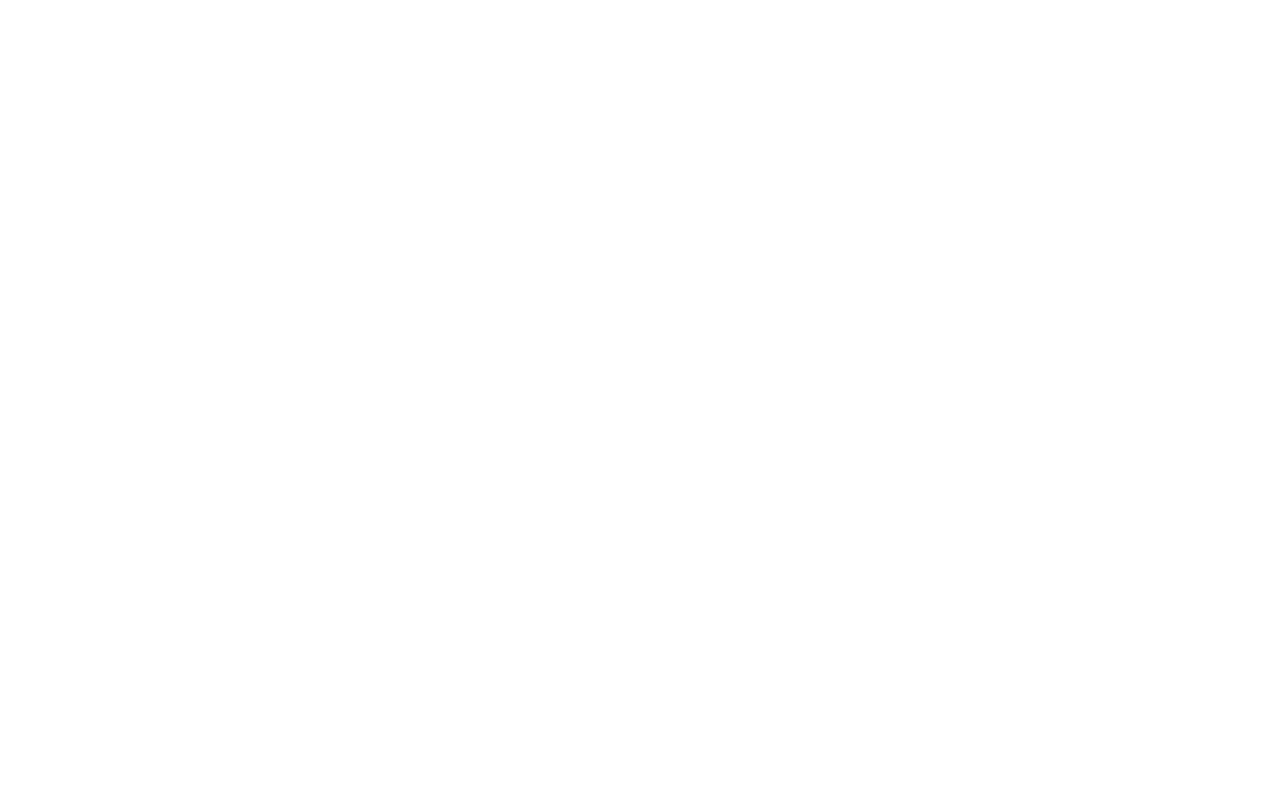
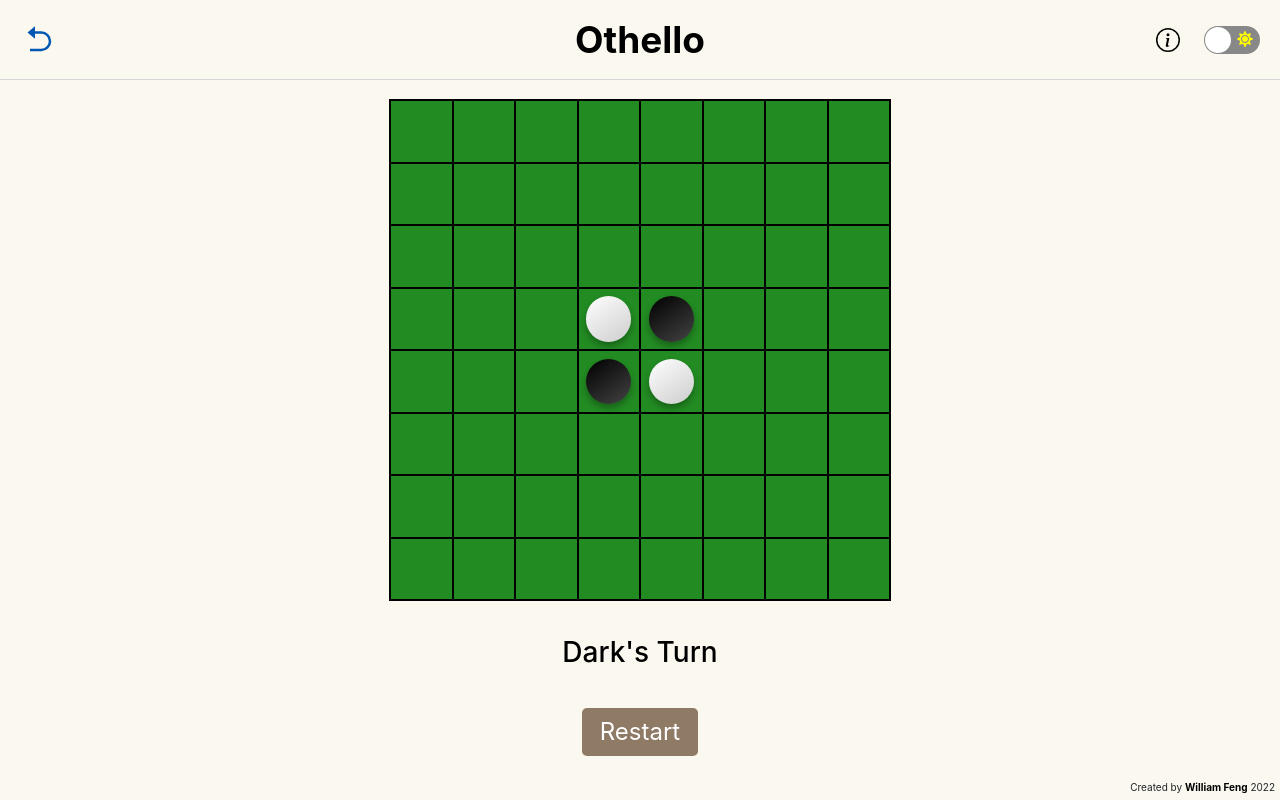
Before and after one commit to William-Feng/mini-playground, a React (Create React App) app: page /othello in a window 1280 px wide. Before the commit this address had no page. Built offline with nearby package versions, Linux system fonts and the light colour scheme.

Commit message:
Set up framework for new game: Othello

```diff
--- a/src/App.tsx
+++ b/src/App.tsx
@@ -16,8 +16,9 @@ import Emoji from "./components/emoji/Emoji";
 import Sliding from "./components/sliding/Sliding";
 import Game2048 from "./components/2048/Game2048";
 import Minesweeper from "./components/minesweeper/Minesweeper";
+import LightsOut from "./components/lights-out/LightsOut";
+import Othello from "./components/othello/Othello";
 import "./App.css";
-import LightsOut from "./components/lights-out/LightsOut";
 
 export interface GameStat {
   [key: string]: {
@@ -101,6 +102,11 @@ function App() {
         localStorage.getItem("lights-minTurns-medium") || "N/A",
       "Minimum Turns (Hard)":
         localStorage.getItem("lights-minTurns-hard") || "N/A",
+    },
+    Othello: {
+      "Light Won": localStorage.getItem("othello-lightWon") || 0,
+      "Dark Won": localStorage.getItem("othello-darkWon") || 0,
+      "Players Drew": localStorage.getItem("othello-drew") || 0,
     },
   });
 
@@ -214,6 +220,18 @@ function App() {
             </AppContext.Provider>
           }
         />
+        <Route
+          path="/othello"
+          element={
+            <AppContext.Provider
+              value={{ theme, toggleTheme, gameStat, setGameStat }}
+            >
+              <Navbar heading="Othello" />
+              <Othello />
+              <Footer />
+            </AppContext.Provider>
+          }
+        />
       </Routes>
     </>
   );
--- a/src/components/misc/Navbar.tsx
+++ b/src/components/misc/Navbar.tsx
@@ -29,6 +29,8 @@ const Navbar: FC<{ heading: string }> = ({ heading }) => {
       "Minesweeper is a game where you need to clear the board without detonating any hidden mines. Left-click to reveal the adjacent mine counts and right-click (or toggle the flag mode) to mark a cell as a mine.",
     "Lights Out":
       "Lights Out is a game where you need to turn off all the lights on the board in the fewest number of moves. Clicking a cell will toggle the state of that cell and its adjacent cells.",
+    Othello:
+      "Othello is a game where you need to flip your opponent's pieces to your colour by trapping them between your pieces. The game ends when the board is full or no more moves can be made, with the winner having more pieces.",
   };
 
   const gameStats = (game: string) => {
--- /dev/null
+++ b/src/components/othello/Othello.css
@@ -0,0 +1,36 @@
+.othello .board {
+  grid-template-columns: repeat(8, auto);
+  grid-gap: 0px;
+  background-color: forestgreen;
+}
+
+.othello#dark .board {
+  background-color: darkgreen;
+}
+
+.othello .cell {
+  height: 62.5px;
+  width: 62.5px;
+  display: flex;
+  justify-content: center;
+  align-items: center;
+  outline: 1px solid black;
+  border-radius: 0;
+  border: none;
+}
+
+.othello .tile-light,
+.othello .tile-dark {
+  width: 75%;
+  height: 75%;
+  border-radius: 50%;
+  box-shadow: 0 4px 6px rgba(0, 0, 0, 0.3);
+}
+
+.othello .tile-light {
+  background: linear-gradient(145deg, #ffffff, #cdcdcd);
+}
+
+.othello .tile-dark {
+  background: linear-gradient(145deg, #000000, #434343);
+}
--- /dev/null
+++ b/src/components/othello/Othello.tsx
@@ -0,0 +1,67 @@
+import React, { FC, useContext, useState } from "react";
+import { AppContext, AppContextType } from "../../App";
+import "./Othello.css";
+
+type Player = "light" | "dark";
+type Cell = Player | null;
+
+const Othello: FC = () => {
+  const { theme } = useContext<AppContextType>(AppContext);
+
+  const SIZE = 8;
+
+  const createInitialBoard = (): Cell[][] => {
+    const board: Cell[][] = Array.from({ length: SIZE }, () =>
+      Array(SIZE).fill(null)
+    );
+    board[3][3] = "light";
+    board[3][4] = "dark";
+    board[4][3] = "dark";
+    board[4][4] = "light";
+    return board;
+  };
+
+  const [board, setBoard] = useState<Cell[][]>(createInitialBoard());
+  const [turn, setTurn] = useState<Player>("dark");
+  const [winner, setWinner] = useState<Player | "draw" | null>(null);
+
+  const handleRestart = () => {
+    setBoard(createInitialBoard());
+    setTurn("dark");
+    setWinner(null);
+  };
+
+  const capitalise = (str: string) =>
+    str.charAt(0).toUpperCase() + str.slice(1);
+
+  return (
+    <div className="background othello" id={theme}>
+      <div className="board">
+        {board.map((row, i) =>
+          row.map((value, j) => (
+            <div
+              className={"cell " + (value || winner ? "stable" : "")}
+              key={`${i}-${j}`}
+            >
+              {value && <div className={`tile-${value}`}></div>}
+            </div>
+          ))
+        )}
+      </div>
+      <div className="message">
+        {!winner ? (
+          <h3>{capitalise(turn)}'s Turn</h3>
+        ) : winner === "draw" ? (
+          <h2>Draw!</h2>
+        ) : (
+          <h2>{winner} Wins!</h2>
+        )}
+        <button className="restart" onClick={() => handleRestart()}>
+          Restart
+        </button>
+      </div>
+    </div>
+  );
+};
+
+export default Othello;
```
